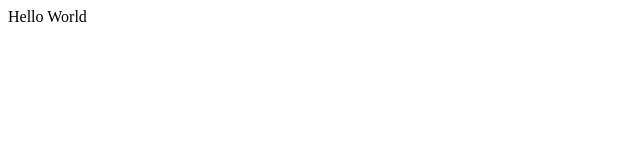
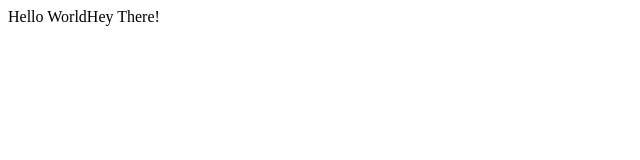
Before and after one commit to rat17sri/Beginner-JavaScript-Tutorial, a plain HTML site: page index.html in a window 1280 px wide. Shown: the full height of the page, 0-640 px from the left. Drawn offline with Linux system fonts and the light colour scheme.

Commit message:
Comments and Statements

```diff
--- a/index.html
+++ b/index.html
@@ -7,7 +7,15 @@
 
 <body>
     <script type="text/javascript">
-        document.write('Hello World')
+        // comment goes here
+
+        document.write('Hello World');
+        document.write('Hey There!');
+        // These are statements
+
+        /*
+            this is multi line comment
+        */
     </script>
 </body>
 
```
